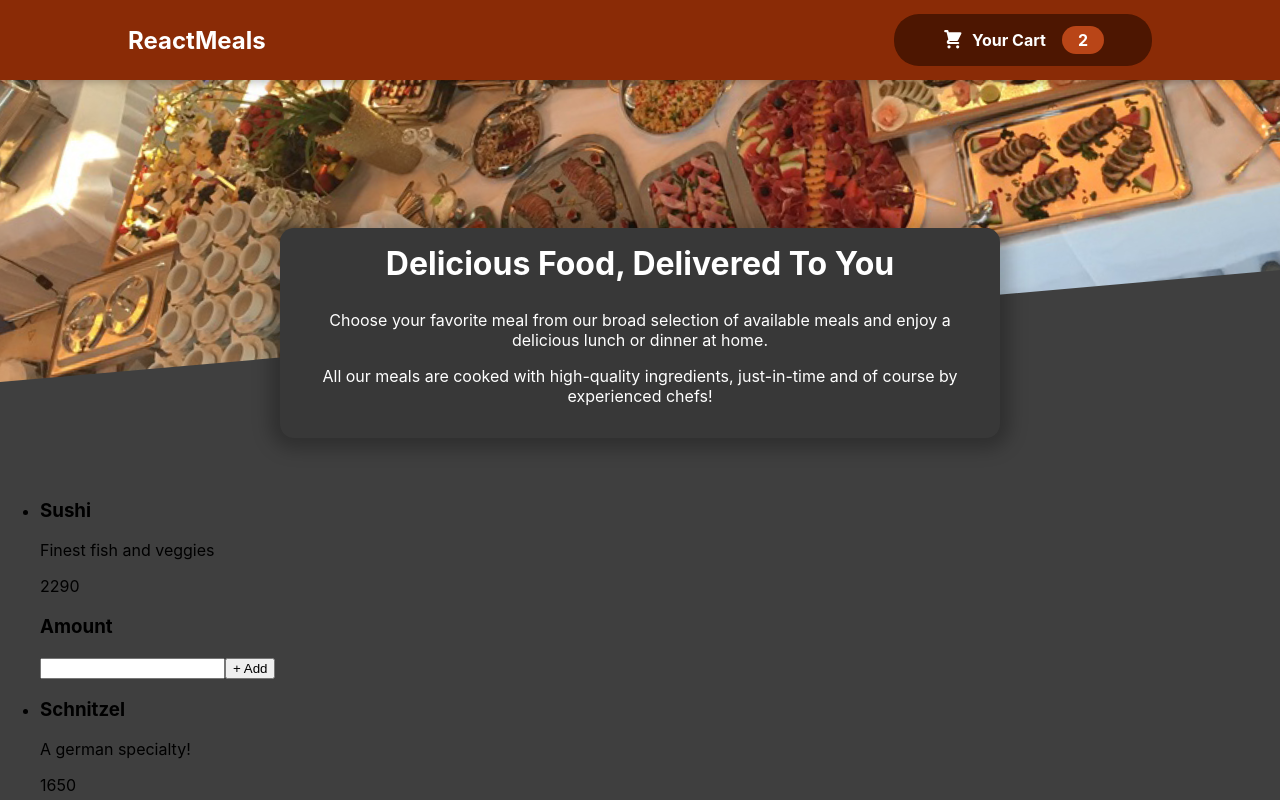
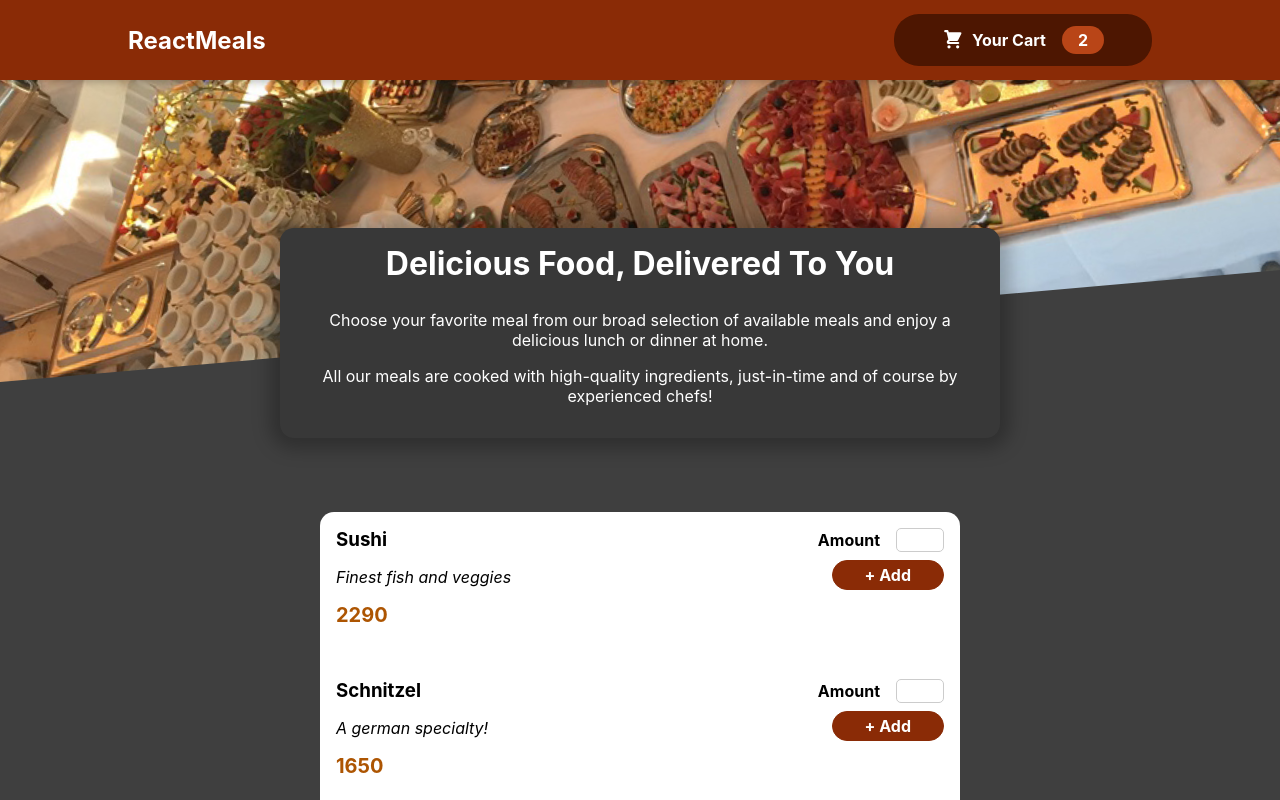
Before and after one commit to Eklipsorz/food-order-project, a React (Create React App) app: page / in a window 1280 px wide. Shown: the top 800 px of the page. Built offline with nearby package versions, Linux system fonts and the light colour scheme.

Commit message:
feat: add meal list and item

```diff
--- a/src/components/Meals/MealItem.js
+++ b/src/components/Meals/MealItem.js
@@ -1,17 +1,16 @@
+import styles from './MealItem.module.css';
+import MainItemForm from './MealtemForm';
+
 const MealItem = (props) => {
   return (
-    <li>
+    <div className={styles['meal-item']}>
       <div>
         <h3>{props.name}</h3>
-        <p>{props.intro}</p>
-        <p>{props.price}</p>
+        <p className={styles['meal-intro']}>{props.intro}</p>
+        <p className={styles['meal-price']}>{props.price}</p>
       </div>
-      <div>
-        <h3>Amount</h3>
-        <input type='number' />
-        <button>+ Add</button>
-      </div>
-    </li>
+      <MainItemForm />
+    </div>
   );
 };
 
--- /dev/null
+++ b/src/components/Meals/MealItem.module.css
@@ -0,0 +1,24 @@
+.meal-item {
+  /* positioning */
+  /* display */
+  display: flex;
+  justify-content: space-between;
+  /* box model */
+  padding: 1rem;
+  /* font or other */
+}
+
+.meal-item h3 {
+  margin: 0 0 0.25rem 0;
+}
+
+.meal-intro {
+  font-style: italic;
+}
+
+.meal-price {
+  margin-top: 0.25rem;
+  font-weight: bold;
+  color: #ad5502;
+  font-size: 1.25rem;
+}
--- /dev/null
+++ b/src/components/Meals/MealItemForm.module.css
@@ -0,0 +1,32 @@
+.form {
+  /* positioning */
+  /* display */
+  /* box model */
+  /* font or others */
+  text-align: right;
+}
+
+.form button {
+  /* positioning */
+  /* display */
+  /* box model */
+  border: 1px solid #8a2b06;
+  padding: 0.25rem 2rem;
+  border-radius: 20px;
+  /* font or others */
+  font: inherit;
+  cursor: pointer;
+  background-color: #8a2b06;
+  color: white;
+  font-weight: bold;
+}
+
+.form button:hover,
+.form button:active {
+  /* positioning */
+  /* display */
+  /* box model */
+  /* font or others */
+  background-color: #641e03;
+  border-color: #641e03;
+}
--- a/src/components/Meals/Meals.js
+++ b/src/components/Meals/Meals.js
@@ -1,8 +1,10 @@
 import MealItem from './MealItem';
+import styles from './Meals.module.css';
+
 const Meals = (props) => {
   const { meals } = props;
   return (
-    <ul>
+    <form class={styles['meals-list']}>
       {meals.map((meal) => (
         <MealItem
           name={meal.name}
@@ -10,7 +12,7 @@ const Meals = (props) => {
           price={meal.price}
         ></MealItem>
       ))}
-    </ul>
+    </form>
   );
 };
 
--- /dev/null
+++ b/src/components/Meals/Meals.module.css
@@ -0,0 +1,11 @@
+.meals-list {
+  /* positioning */
+  /* display */
+  /* box model */
+  width: 50%;
+  margin: 2rem auto;
+  border-radius: 14px;
+  /* font or other */
+  list-style-type: none;
+  background: #fff;
+}
--- /dev/null
+++ b/src/components/Meals/MealtemForm.js
@@ -0,0 +1,13 @@
+import Input from '../UI/Input/Input';
+import styles from './MealItemForm.module.css';
+
+const MainItemForm = (props) => {
+  return (
+    <form className={styles.form}>
+      <Input type='number' label='Amount' />
+      <button>+ Add</button>
+    </form>
+  );
+};
+
+export default MainItemForm;
--- /dev/null
+++ b/src/components/UI/Input/Input.js
@@ -0,0 +1,12 @@
+import styles from './Input.module.css';
+
+const Input = (props) => {
+  return (
+    <div className={styles.input}>
+      <label>{props.label}</label>
+      <input type={props.type} />
+    </div>
+  );
+};
+
+export default Input;
--- /dev/null
+++ b/src/components/UI/Input/Input.module.css
@@ -0,0 +1,30 @@
+.input {
+  /* positioning */
+  /* display */
+  display: flex;
+  align-items: center;
+  /* box model */
+  margin-bottom: 0.5rem;
+  /* font or others */
+}
+
+.input label {
+  /* positioning */
+  /* display */
+  /* box model */
+  margin-right: 1rem;
+  /* font or others */
+  font-weight: bold;
+}
+
+.input input {
+  /* positioning */
+  /* display */
+  /* box model */
+  width: 3rem;
+  border-radius: 5px;
+  border: 1px solid #ccc;
+  padding-left: 0.5rem;
+  /* font or others */
+  font: inherit;
+}
```
